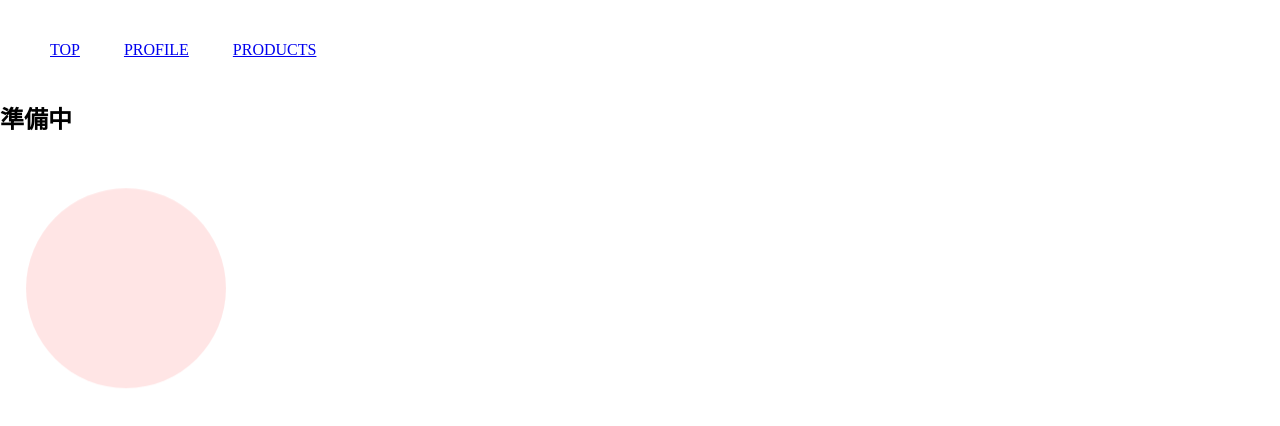
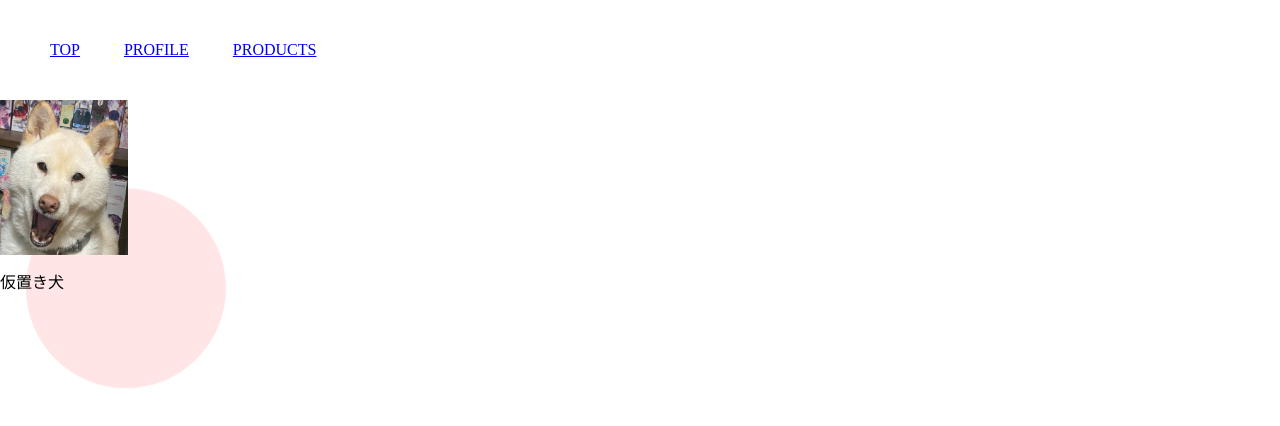
Before and after one commit to SGB-w064/sgb-w064.github.io, a plain HTML site: page profile.html in a window 1280 px wide. Shown: the part 46-472 px from the top of the page. Drawn offline with Linux system fonts and the light colour scheme.

Commit message:
プロフィールに仮置きで犬を含めた。

```diff
--- a/profile.html
+++ b/profile.html
@@ -8,5 +8,8 @@
 
 <body>
     <div id="setup"></div>
-    <h2>準備中</h2>
+    <div id="profile_icon" style="display: inline-block;">
+        <img src="/files/img/icon.JPG" width="10%" height="auto" alt="icon" style="margin-bottom: 10px;">
+        <p>仮置き犬</p>
+    </div>
 </body>
```
Also changed, not shown: files/img/icon.JPG (added).
